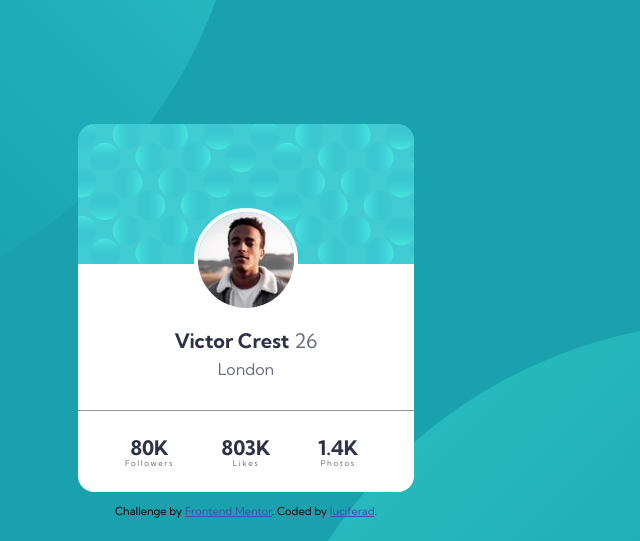
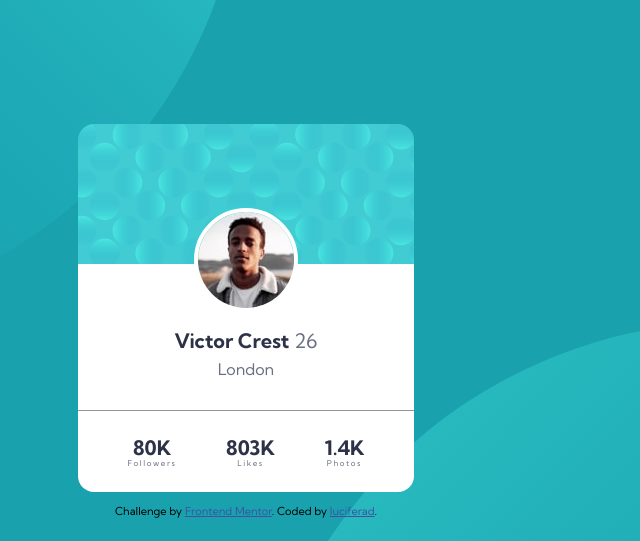
Before and after one commit to luciferad/profile-card-component-main, a plain HTML site: page index.html in a window 1280 px wide. Shown: the part 79-620 px from the top of the page, 394-1034 px from the left. Drawn offline with Linux system fonts and the light colour scheme.

Commit message:
Change div to list in stats

```diff
--- a/index.css
+++ b/index.css
@@ -32,10 +32,10 @@ body {
 .card {
     display: grid;
     grid-template-rows: 19rem 4rem;
-    grid-template-columns: 6rem 9rem 6rem;
+    grid-template-columns: 21rem;
     grid-template-areas:
-        "top top top"
-        "bot1 bot2 bot3";
+        "top"
+        "bottom";
     background: url(images/bg-pattern-card.svg) repeat-x;
     background-color: hsl(0, 0%, 100%);
     border-radius: 1rem;
@@ -73,26 +73,19 @@ hr {
 
 /* Stats */
 
-#followers, #likes, #photos {
-    text-align: center;
+ul {
+    display: flex;
+    justify-content: space-evenly;
+    padding: 0;
+    margin-top: 0.5rem;
 }
-#followers {
-    grid-area: bot1;
-    justify-self: right;
-}
-#likes {
-    grid-area: bot2;
-    justify-self: center;
-}
-#photos {
-    grid-area: bot3;
-    justify-self: left;
-}
-main > p {
+li {
     font-size: 0.5rem;
     font-weight: 100;
     color: var(--dark-grayish-blue);
     letter-spacing: 0.1rem;
+    list-style: none;
+    text-align: center;
 }
 .num {
     font-size: 1.25rem;
--- a/index.html
+++ b/index.html
@@ -26,14 +26,16 @@
       <hr>
     </div>
 
-    <p id="followers"><span class="num">80K</span><br>
-    Followers</p>
+    <ul class="stats">
+      <li><span class="num">80K</span><br>
+      Followers</li>
 
-    <p id="likes"><span class="num">803K</span><br>
-    Likes</p>
+      <li><span class="num">803K</span><br>
+      Likes</li>
 
-    <p id="photos"><span class="num">1.4K</span><br>
-    Photos</p>
+      <li><span class="num">1.4K</span><br>
+      Photos</li>
+    </ul>
   </main>
 
   <footer>
```
